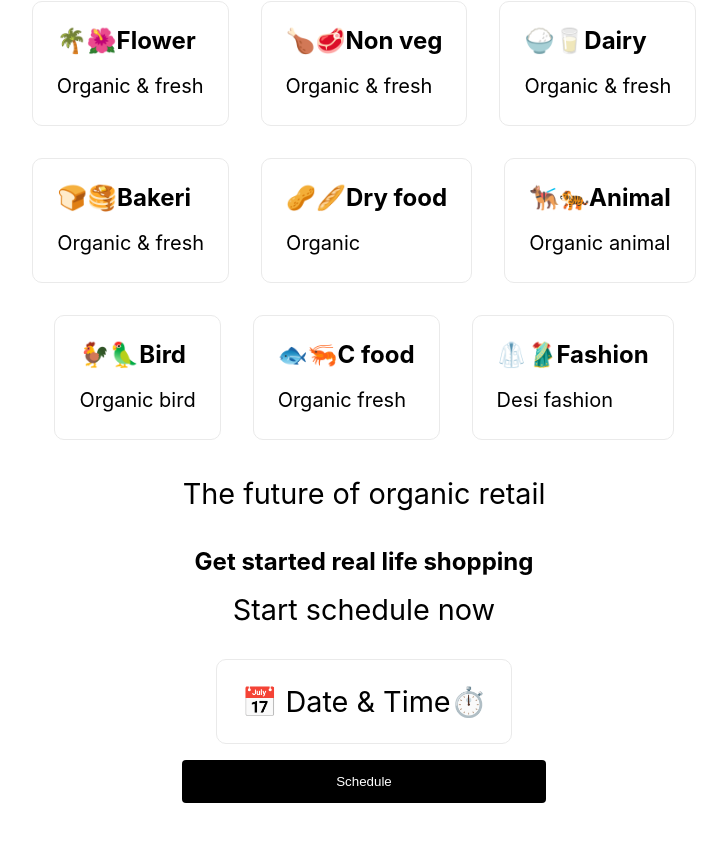
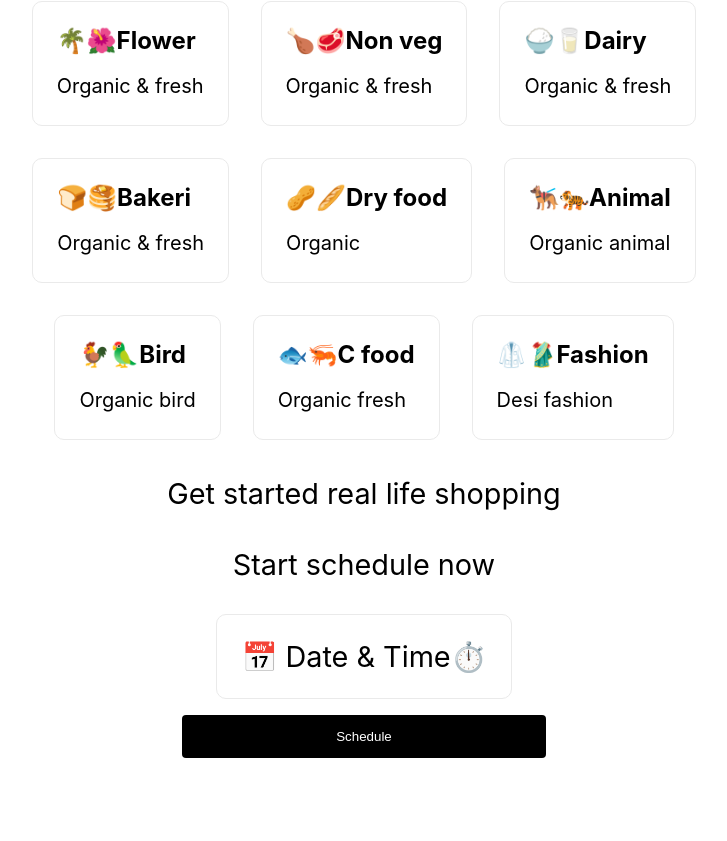
Before and after one commit to rammurmu/next, a Next.js app: page /buyer in a window 1280 px wide. Shown: the part 971-1812 px from the top of the page, without its empty margins (276-1003 px from the left). Built offline with nearby package versions, Linux system fonts and the light colour scheme.

Commit message:
Update buyer.js

```diff
--- a/pages/buyer.js
+++ b/pages/buyer.js
@@ -115,10 +115,8 @@ export default function Buyer() {
           </a>
       </div>
      <br />
-     <p>The future of organic retail</p>
+     <p>Get started real life shopping </p>
      <br />
-
-   <h1><b>Get started real life shopping</b></h1>
     <p>Start schedule now</p>
     <div className={styles.grid}>
     <p className={styles.card}>📅 Date & Time⏱️</p>
```
